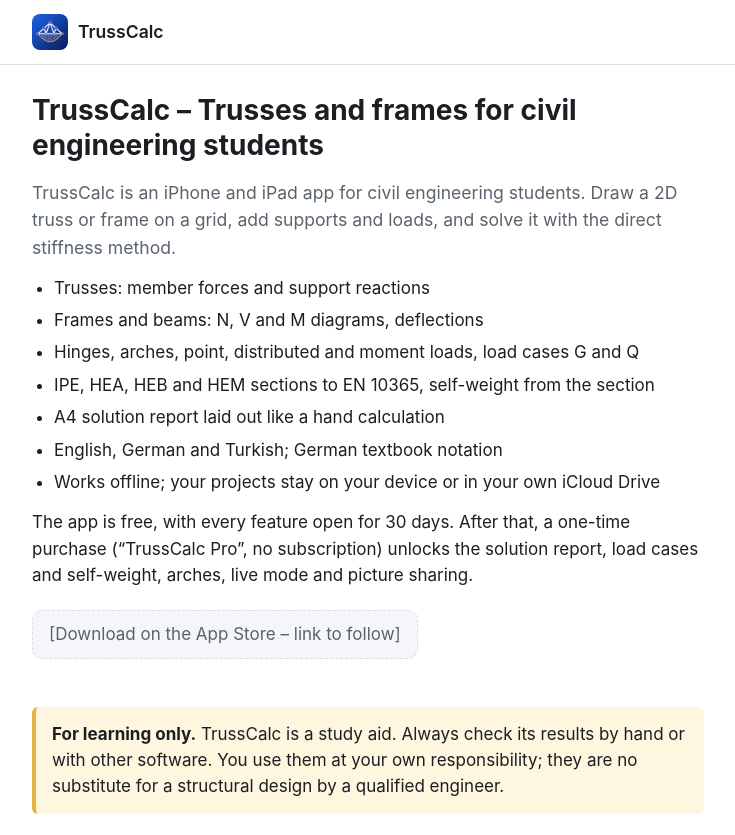
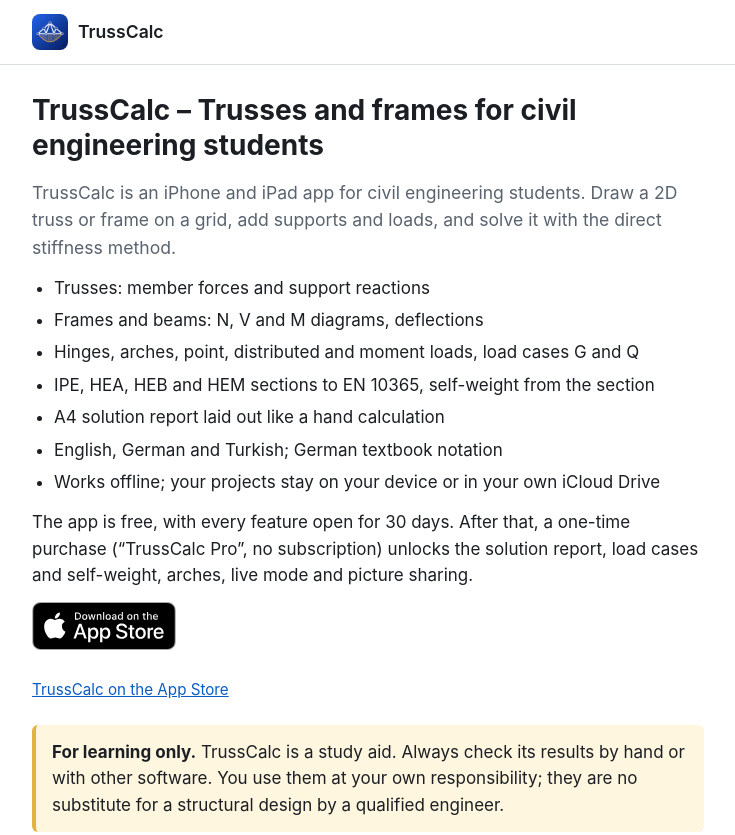
Before and after one commit to ganitunc/trusscalc-legal, a plain HTML site: page index.html in a window 1280 px wide. Shown: the top 835 px of the page, without its empty margins (272-1007 px from the left). Drawn offline with Linux system fonts and the light colour scheme.

Commit message:
App Store badge and link on the home page
Apple's black "Download on the App Store" badge (SVG, unchanged, stored here),
48 px high with a quarter of its height as clear space, linking to the
storefront-neutral https://apps.apple.com/app/id6832358090, plus a text link.

Co-Authored-By: Claude Opus 5.5 <noreply@anthropic.com>

```diff
--- a/index.html
+++ b/index.html
@@ -37,7 +37,12 @@
     purchase (“TrussCalc Pro”, no subscription) unlocks the solution report, load
     cases and self-weight, arches, live mode and picture sharing.</p>
 
-    <p class="store">[Download on the App Store – link to follow]</p>
+    <div class="store">
+      <a class="badge" href="https://apps.apple.com/app/id6832358090">
+        <img src="app-store-badge.svg" width="144" height="48" alt="Download on the App Store">
+      </a>
+      <p><a href="https://apps.apple.com/app/id6832358090">TrussCalc on the App Store</a></p>
+    </div>
 
     <div class="note">
       <p><strong>For learning only.</strong> TrussCalc is a study aid. Always check its results by
--- a/style.css
+++ b/style.css
@@ -100,14 +100,28 @@ a { color: var(--accent); overflow-wrap: anywhere; }
   color: var(--muted);
 }
 
+/* Apple's badge, unchanged: at least 40 px high on screen, clear space of a
+   quarter of its height on every side (12 px at 48 px). */
 .store {
+  margin: 8px 0 24px;
+}
+
+.store .badge {
   display: inline-block;
-  margin: 8px 0 24px;
-  padding: 10px 16px;
-  border: 1px dashed var(--line);
-  border-radius: 10px;
-  background: var(--surface);
-  color: var(--muted);
+  padding: 12px;
+  margin: -12px;
+  line-height: 0;
+}
+
+.store .badge img {
+  display: block;
+  width: 144px;
+  height: 48px;
+}
+
+.store p {
+  margin: 20px 0 0;
+  font-size: 0.95rem;
 }
 
 .note {
```
Also changed, not shown: app-store-badge.svg (added).
